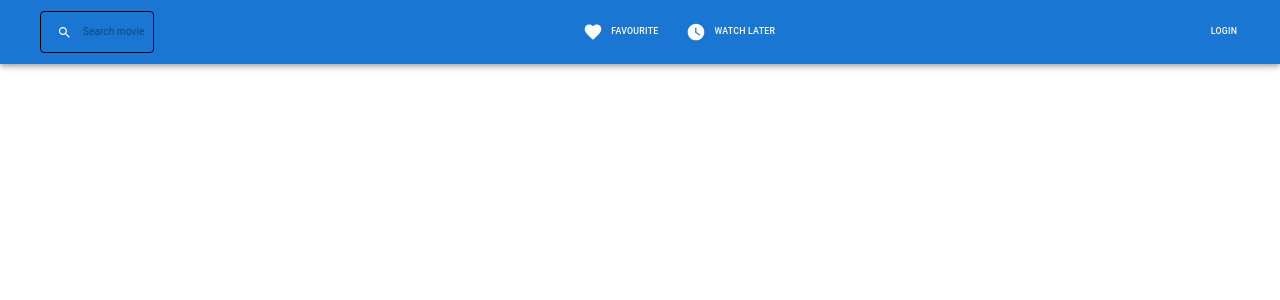
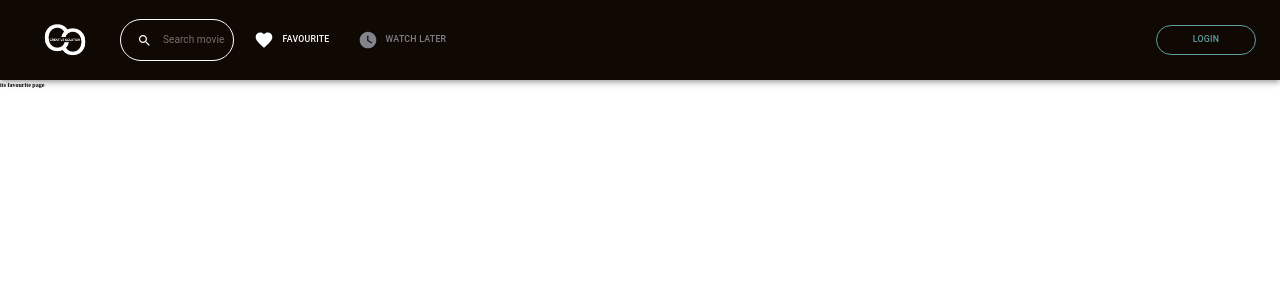
Before and after one commit to muhammadumair512/asgn, a React (Vite) app: page /favourite in a window 1280 px wide. Shown: the top 300 px of the page. Built offline with nearby package versions, Linux system fonts and the light colour scheme.

Commit message:
adjusted color

```diff
--- a/components/Navbar/Navbar.module.css
+++ b/components/Navbar/Navbar.module.css
@@ -1,9 +1,60 @@
-/* Navbar.module.css */
 .toolbar {
   display: flex;
   justify-content: space-between;
+  align-items: center;
+  padding: 0 16px;
+  background-color: #100803;
+}
+
+.logo {
+  display: flex;
+  align-items: center;
+}
+
+.logoImage {
+  width: 50px;
+  height: 50px;
 }
 
 .closeIcon {
   margin: 8px;
 }
+
+.button {
+  margin-top: 16px;
+  width: 100%;
+  text-transform: capitalize;
+}
+
+.active {
+  color: black;
+  text-decoration: none;
+}
+.inActive {
+  color: #83838c;
+  text-decoration: none;
+  list-style: none;
+}
+.logoLink {
+  text-decoration: none;
+}
+
+.logo {
+  height: 80px;
+  width: auto;
+  margin-left: 0;
+}
+.search {
+  border: 1px solid white;
+}
+.navLink {
+  /* background-color: red; */
+  display: flex;
+  /* justify-content: space-between; */
+  flex-direction: row;
+  align-items: center;
+}
+.listItem {
+  /* display: block; */
+  /* width: 50px; */
+}
--- a/components/Navbar/Navbar.tsx
+++ b/components/Navbar/Navbar.tsx
@@ -18,10 +18,18 @@ import LoginIcon from "@mui/icons-material/Login";
 import SearchIcon from "@mui/icons-material/Search";
 import { styled } from "@mui/material/styles";
 import styles from "./Navbar.module.css";
+import { NavLink } from "react-router-dom";
+import { createTheme, ThemeProvider } from "@mui/material/styles";
+const theme = createTheme({
+  shape: {
+    borderRadius: 28, // Set default border radius to 8px
+  },
+});
 
 const Search = styled("div")(({ theme }) => ({
   position: "relative",
-  border: "1px solid black",
+  color: "white",
+  border: "1px solid white",
   borderRadius: theme.shape.borderRadius,
   marginRight: theme.spacing(2),
   marginLeft: theme.spacing(2),
@@ -42,9 +50,9 @@ const SearchIconWrapper = styled("div")(({ theme }) => ({
 }));
 
 const StyledInputBase = styled(InputBase)(({ theme }) => ({
-  color: "black",
+  color: "white",
   "&::placeholder": {
-    color: "black",
+    color: "white",
   },
   padding: theme.spacing(1, 1, 1, 0),
   paddingLeft: `calc(1em + ${theme.spacing(4)})`,
@@ -62,24 +70,48 @@ const Navbar: React.FC = () => {
   };
 
   const drawerContent = (
-    <Box sx={{ width: 250, textAlign: "center" }}>
+    <Box sx={{ width: 250, textAlign: "left" }}>
+      <Box sx={{ width: 250, textAlign: "right" }}>
         <IconButton onClick={toggleDrawer(false)} className={styles.closeIcon}>
           <Close />
         </IconButton>
+      </Box>
       <List>
-        <ListItem component="a" href="/favourite">
+        <ListItem component="a">
+          <NavLink
+            to="/favourite"
+            className={({ isActive }) =>
+              isActive
+                ? `${styles.active} ${styles.navLink}`
+                : `${styles.inActive} ${styles.navLink}`
+            }
+          >
             <ListItemIcon>
               <FavoriteIcon />
             </ListItemIcon>
-          <ListItemText primary="Favourite" />
+            <ListItemText primary="Favourite" className={styles.listItem} />
+          </NavLink>
         </ListItem>
-        <ListItem component="a" href="/watch-later">
+        <ListItem component="a">
+          <NavLink
+            to="/watchLater"
+            className={({ isActive }) =>
+              isActive
+                ? `${styles.active} ${styles.navLink}`
+                : `${styles.inActive} ${styles.navLink}`
+            }
+          >
             <ListItemIcon>
               <WatchLaterIcon />
             </ListItemIcon>
-          <ListItemText primary="Watch Later" />
+            <ListItemText primary="Watch Later" className={styles.listItem} />
+          </NavLink>
         </ListItem>
-        <ListItem component="a" href="/login">
+        <ListItem
+          component="a"
+          href="/login"
+          style={{ cursor: "pointer", color: "black", textDecoration: "none" }}
+        >
           <ListItemIcon>
             <LoginIcon />
           </ListItemIcon>
@@ -90,6 +122,7 @@ const Navbar: React.FC = () => {
   );
 
   return (
+    <ThemeProvider theme={theme}>
       <AppBar position="static">
         <Toolbar className={styles.toolbar}>
           {/* Hamburger Menu for Mobile */}
@@ -107,6 +140,16 @@ const Navbar: React.FC = () => {
           </Drawer>
 
           {/* Mobile: Search Bar in Center */}
+          {/* Brand Logo */}
+          <Box className={styles.logoContainer}>
+            <NavLink to="/" className={styles.logoLink}>
+              <img
+                src="../../public/Creative.png" // Replace with your logo path
+                alt="Brand Logo"
+                className={styles.logo}
+              />
+            </NavLink>
+          </Box>
           <Box
             sx={{
               flexGrow: 1,
@@ -141,34 +184,61 @@ const Navbar: React.FC = () => {
             sx={{
               flexGrow: 1,
               display: { xs: "none", sm: "flex" },
-            justifyContent: "center",
+              justifyContent: "left",
               gap: 2,
             }}
           >
+            {" "}
+            <NavLink
+              to="/favourite"
+              className={({ isActive }) =>
+                isActive ? styles.active : styles.inactive
+              }
+            >
+              {({ isActive }) => (
                 <Button
                   startIcon={<FavoriteIcon />}
-            color="inherit"
+                  style={{ color: isActive ? "#FFFFFF" : "#83838c" }}
                   href="/favourite"
                 >
                   Favourite
                 </Button>
+              )}
+            </NavLink>
+            <NavLink
+              to="/watchLater"
+              className={({ isActive }) =>
+                isActive ? styles.active : styles.inactive
+              }
+            >
+              {({ isActive }) => (
                 <Button
                   startIcon={<WatchLaterIcon />}
-            color="inherit"
-            href="/watch-later"
+                  style={{ color: isActive ? "#FFFFFF" : "#83838c" }}
+                  href="/watchLater"
                 >
                   Watch Later
                 </Button>
+              )}
+            </NavLink>
           </Box>
 
           {/* Right: Login Button */}
           <Box sx={{ display: { xs: "none", sm: "flex" } }}>
-          <Button color="inherit" href="/login">
+            <Button
+              style={{
+                color: "#5f9ea0",
+                border: "1px solid #5f9ea0",
+                width: 100,
+              }}
+              href="/login"
+            >
               Login
             </Button>
           </Box>
         </Toolbar>
       </AppBar>
+    </ThemeProvider>
   );
 };
 
--- /dev/null
+++ b/components/favourite/favourite.tsx
@@ -0,0 +1,9 @@
+import React from "react";
+
+export default function Favourite() {
+  return (
+    <>
+      <h3>its favourite page</h3>
+    </>
+  );
+}
--- a/components/movies/Movies.tsx
+++ b/components/movies/Movies.tsx
@@ -0,0 +1,4 @@
+import React from "react";
+export default function Movies() {
+  return <>its movies page</>;
+}
--- /dev/null
+++ b/components/sidebar/sidebar.tsx
@@ -0,0 +1,19 @@
+import React from "react";
+import Box from "@mui/material/Box";
+import Button from "@mui/material/Button";
+import styles from "./sidebar.module.css";
+
+const Sidebar: React.FC = () => {
+  return (
+    <Box className={styles.sidebar}>
+      <Button href="/favourite" variant="contained" className={styles.button}>
+        Favourite
+      </Button>
+      <Button href="/watch-later" variant="contained" className={styles.button}>
+        Watch Later
+      </Button>
+    </Box>
+  );
+};
+
+export default Sidebar;
--- /dev/null
+++ b/components/watchLater/watchLater.tsx
@@ -0,0 +1,7 @@
+import React from "react";
+
+function watchLater() {
+  return <div>watchLater page</div>;
+}
+
+export default watchLater;
--- a/package.json
+++ b/package.json
@@ -18,7 +18,8 @@
     "express": "^4.21.1",
     "nodemon": "^3.1.7",
     "react": "^18.3.1",
-    "react-dom": "^18.3.1"
+    "react-dom": "^18.3.1",
+    "react-router-dom": "^7.0.1"
   },
   "devDependencies": {
     "@eslint/js": "^9.13.0",
--- a/src/App.tsx
+++ b/src/App.tsx
@@ -1,10 +1,24 @@
 import Navbar from "../components/Navbar/Navbar.tsx";
 import "./App.css";
-
+import Movies from "../components/movies/Movies.tsx";
+import WatchLater from "../components/watchLater/watchLater.tsx";
+import Favourite from "../components/favourite/favourite.tsx";
+import { BrowserRouter as Router, Routes, Route } from "react-router-dom";
+// import Sidebar from "../components/sidebar/sidebar.tsx";
 function App() {
   return (
     <>
-      <Navbar></Navbar>
+      <Router>
+        <Navbar></Navbar>
+        {/* <Navbar></Navbar> */}
+        <Routes>
+          <Route path="/" element={<Movies></Movies>}>
+            Movies
+          </Route>
+          <Route path="/favourite" element={<Favourite></Favourite>}></Route>
+          <Route path="/watchLater" element={<WatchLater></WatchLater>}></Route>
+        </Routes>
+      </Router>
     </>
   );
 }
```
Also changed, not shown: components/sidebar/sidebar.module.css (added, +18 -0 lines), components/favourite/favourite.module.css (added), components/watchLater/watchLater.module.css (added), public/Creative.png (added), 1 other file (tests, documents, lock files or other folders). Lines whose indentation alone changed are shown as unchanged.
